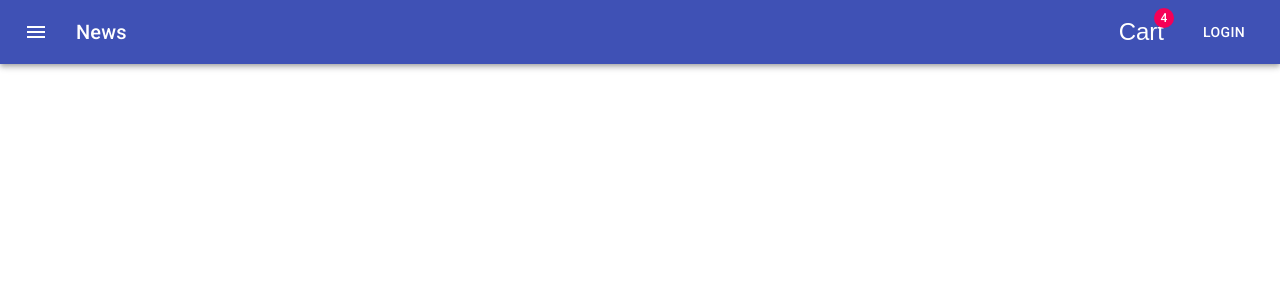
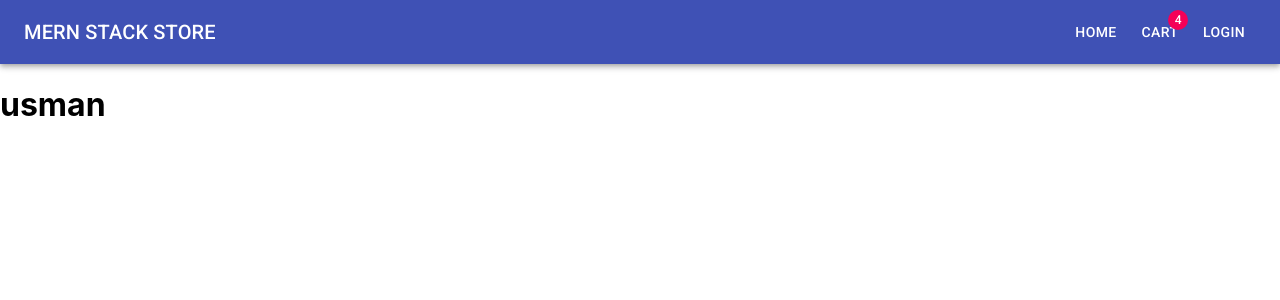
Before and after one commit to RanaUsman3131/Mern-blogging, a React (Create React App) app: page / in a window 1280 px wide. Shown: the top 300 px of the page. Built offline with nearby package versions, Linux system fonts and the light colour scheme.

Commit message:
initial Commit

```diff
--- a/src/App.js
+++ b/src/App.js
@@ -1,12 +1,14 @@
 import React from 'react';
 import './App.css';
-import {BrowserRouter,Route,} from 'react-router-dom';
+import {BrowserRouter} from 'react-router-dom';
 import Navbar from './Components/CommonComponent/Navbar';
+import Router from './Router/Router';
 const App=()=>{
   return (
         <div>
           <BrowserRouter>
               <Navbar/>
+              <Router/>
           </BrowserRouter>
         </div>
   );
--- a/src/Components/CommonComponent/Navbar.css
+++ b/src/Components/CommonComponent/Navbar.css
@@ -10,3 +10,7 @@ li{
 ul li a{
     color: white;
 }
+.logo-name{
+    color:white;
+    text-decoration: none;
+}
--- a/src/Components/CommonComponent/Navbar.jsx
+++ b/src/Components/CommonComponent/Navbar.jsx
@@ -1,13 +1,12 @@
 import React from 'react';
-import { createStyles, makeStyles, Theme } from '@material-ui/core/styles';
+import { createStyles, makeStyles } from '@material-ui/core/styles';
 import AppBar from '@material-ui/core/AppBar';
 import Toolbar from '@material-ui/core/Toolbar';
 import Typography from '@material-ui/core/Typography';
 import Button from '@material-ui/core/Button';
-import IconButton from '@material-ui/core/IconButton';
-import MenuIcon from '@material-ui/icons/Menu';
 import Badge from '@material-ui/core/Badge';
-import MenuItem from '@material-ui/core/MenuItem';
+import { useHistory,Link } from 'react-router-dom';
+import './Navbar.css';
 const useStyles = makeStyles(theme =>
   createStyles({
     root: {
@@ -23,25 +22,25 @@ const useStyles = makeStyles(theme =>
 );
 
 export default function Navbar() {
-  const classes = useStyles();
-
+    const classes = useStyles();
+    let history = useHistory();
+  const homeRouter=(path)=>{
+        history.push(path);
+  }
   return (
     <div className={classes.root}>
       <AppBar position="static">
         <Toolbar>
-          <IconButton edge="start" className={classes.menuButton} color="inherit" aria-label="menu">
-            <MenuIcon />
-          </IconButton>
           <Typography variant="h6" className={classes.title}>
-            News
+           <Link to='/' className="logo-name">MERN STACK STORE</Link>
           </Typography>
-          <MenuItem>
-          <IconButton  color="inherit">
-            <Badge badgeContent={4} color="secondary">
+          <Button color="inherit" onClick={()=> homeRouter('/')}>HOME</Button>
+          <Button color="inherit">
+          <Badge badgeContent={4} color="secondary">
              Cart
             </Badge>
-          </IconButton>
-        </MenuItem>
+          </Button>
+
           <Button color="inherit">Login</Button>
         </Toolbar>
       </AppBar>
--- /dev/null
+++ b/src/Pages/Home.jsx
@@ -0,0 +1,11 @@
+import React from 'react'
+
+const Home=()=> {
+    return (
+        <div>
+            <h1>usman</h1>
+        </div>
+    )
+}
+
+export default Home;
--- /dev/null
+++ b/src/Router/Router.jsx
@@ -0,0 +1,15 @@
+import React from 'react'
+import { Switch, Route,Redirect} from 'react-router-dom';
+import Home from '../Pages/Home';
+const Router=()=> {
+    return (
+        <div>
+            <Switch>
+                <Route exact path="/" component={Home} />
+                <Redirect to='/' />
+            </Switch>
+        </div>
+    )
+}
+
+export default Router;
```
